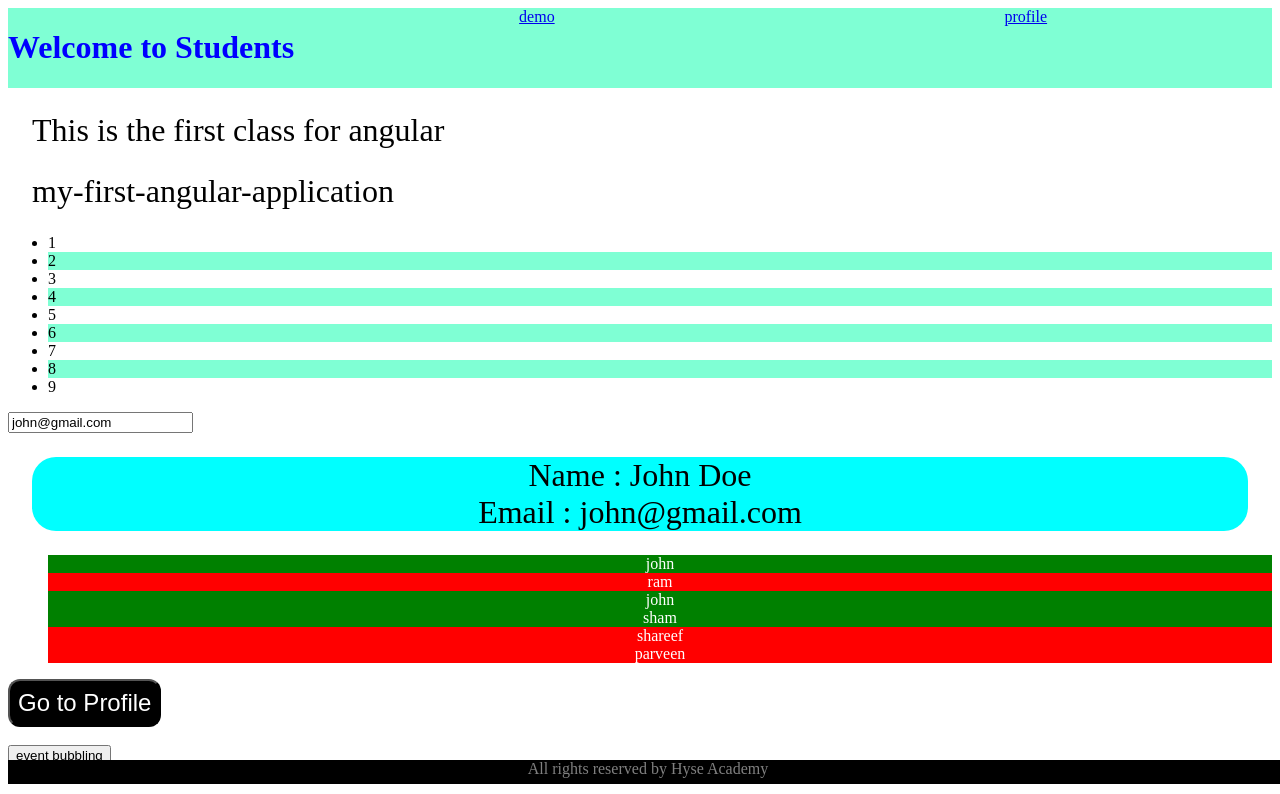
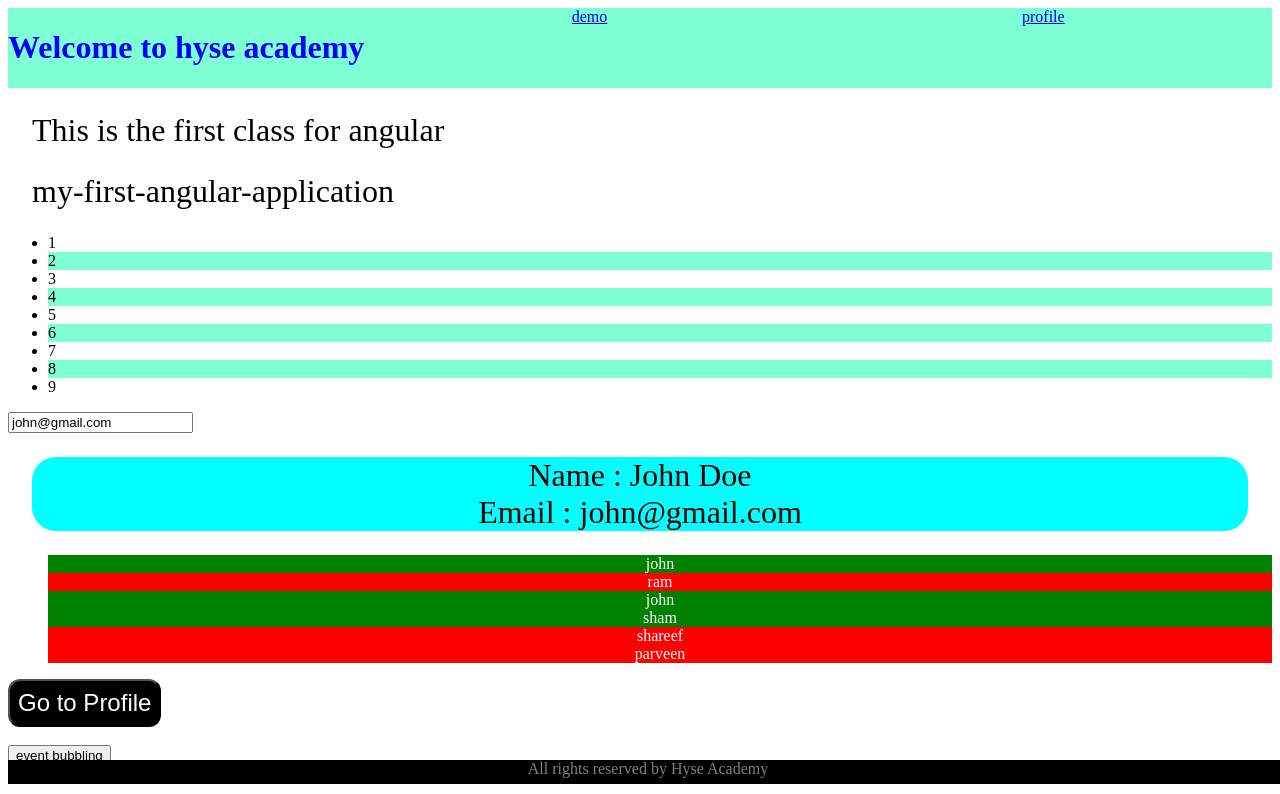
Before and after one commit to manjotsodhi1995/demo-angular-project, an Angular app: page / in a window 1280 px wide. Shown: the top 794 px of the page. Built offline with nearby package versions, Linux system fonts and the light colour scheme.

Commit message:
changed header heading

```diff
--- a/src/app/header/header.component.ts
+++ b/src/app/header/header.component.ts
@@ -9,5 +9,5 @@ export class HeaderComponent implements OnInit {
   constructor() {}
 
   ngOnInit() {}
-  heading = "Students ";
+  heading = " hyse academy ";
 }
```
